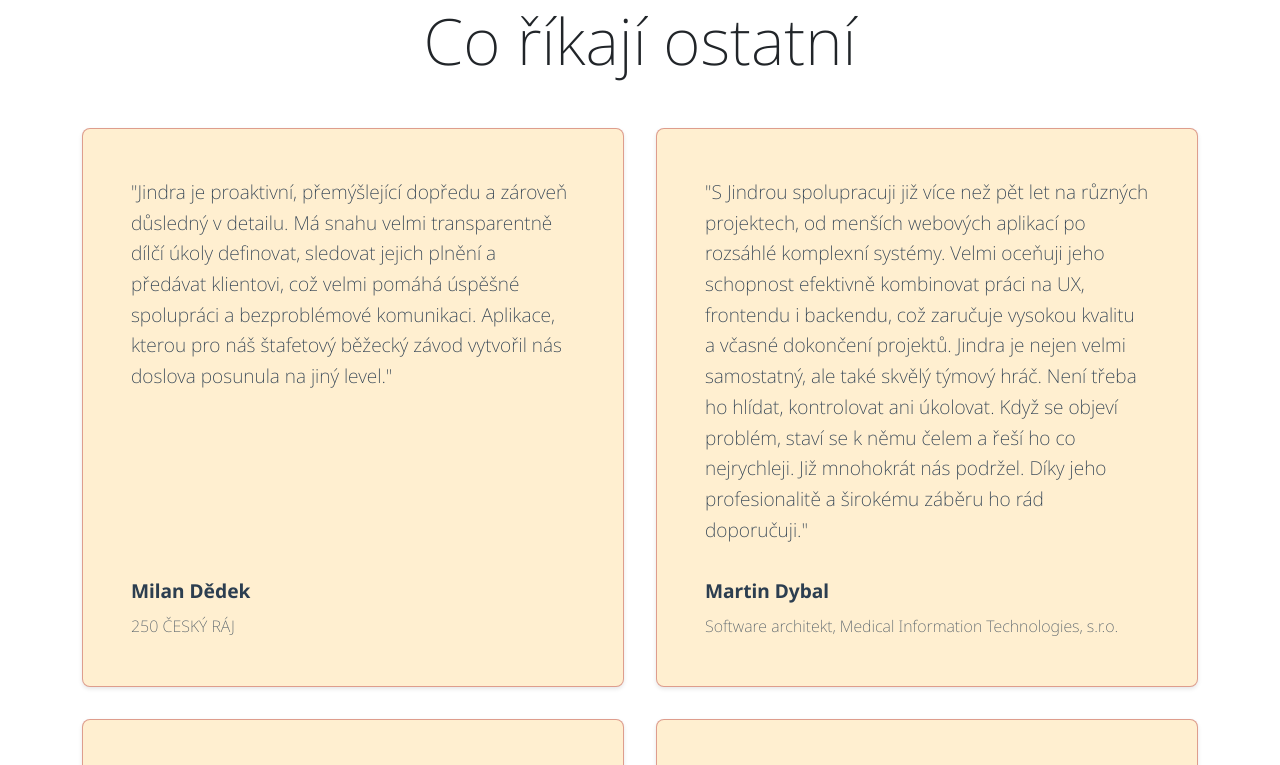
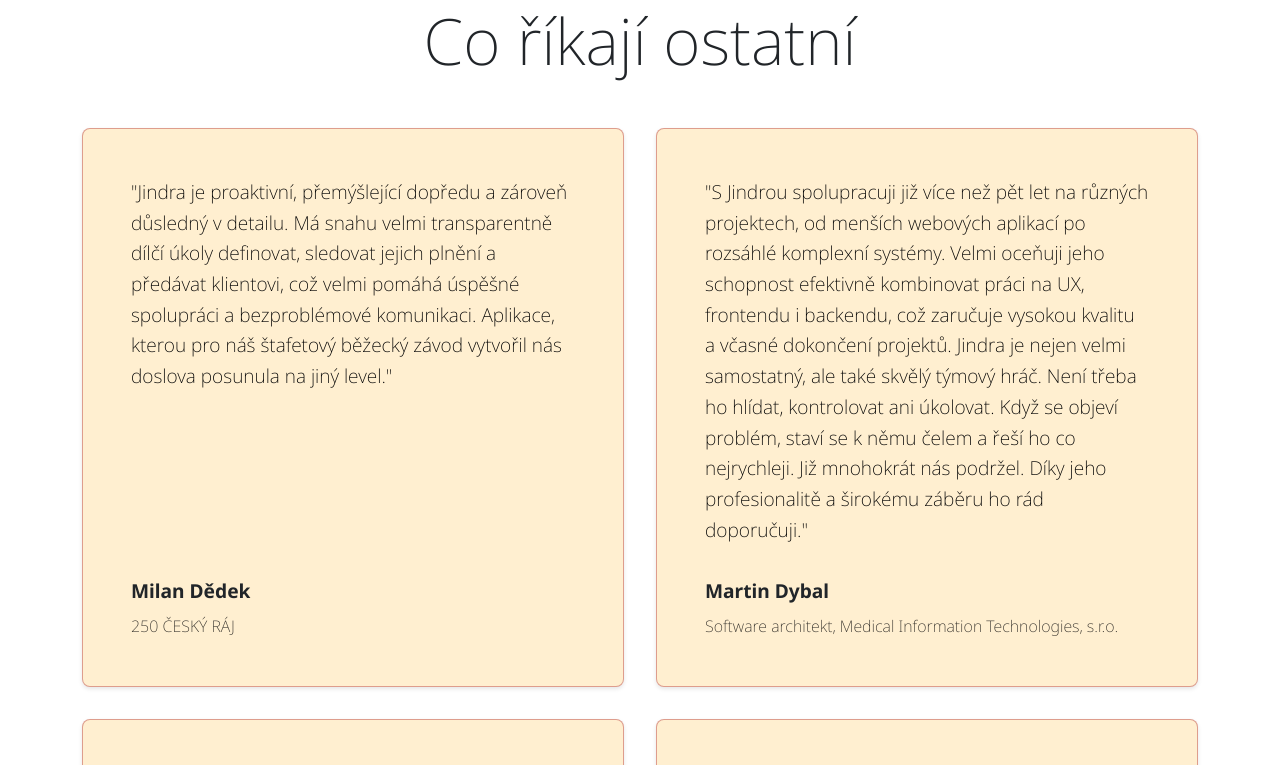
Before and after one commit to jpergler/web, a website built with Parcel: page src/index.html in a window 1280 px wide. Shown: the part 5040-5805 px from the top of the page. Built offline with nearby package versions, Linux system fonts and the light colour scheme.

Commit message:
Update text color to black in references

```diff
--- a/src/styles/site.scss
+++ b/src/styles/site.scss
@@ -626,7 +626,7 @@ footer {
     margin-bottom: 2rem;
     font-size: 1.2rem;
     line-height: 1.6;
-    color: var(--text-color);
+    color: black;
 }
 
 .reference-author {
@@ -636,12 +636,11 @@ footer {
         display: block;
         font-size: 1.2rem;
         margin-bottom: 0.5rem;
-        color: var(--text-color);
     }
 }
 
 .reference-position {
-    color: var(--text-color);
+    color: black;
     opacity: 0.8;
     font-size: 1rem;
 }
```
